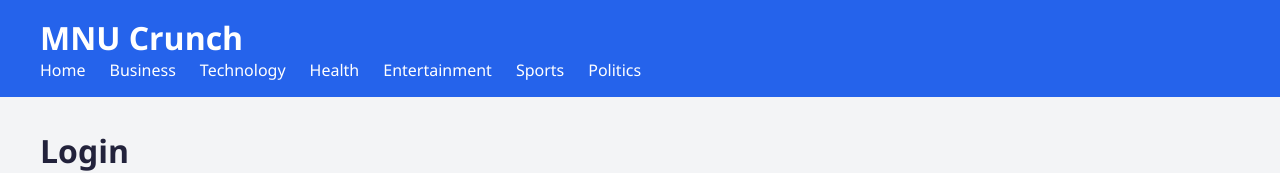
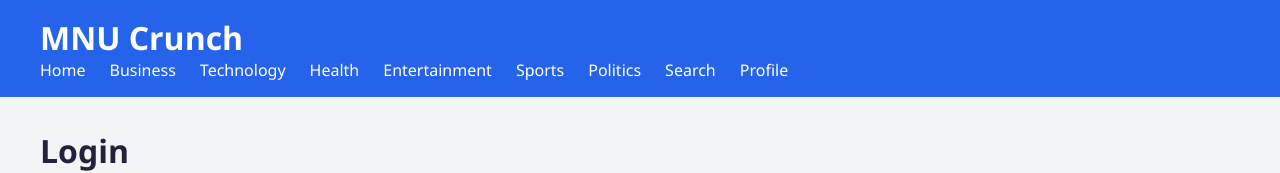
Before and after one commit to Okalmary254/mnu-tech-crunch, a React (Create React App) app: page /login in a window 1280 px wide. Shown: the top 173 px of the page. Built offline with nearby package versions, Linux system fonts and the light colour scheme.

Commit message:
worked on login and sign up logic

```diff
--- a/src/components/Navbar.jsx
+++ b/src/components/Navbar.jsx
@@ -48,6 +48,17 @@ const Navbar = () => {
               Add Post
             </Link>
           </li> */}
+          <li className="nav-item">
+            <Link to="/search" className="nav-link">
+              Search
+            </Link>
+          </li>
+            <li className="nav-item">
+            <Link to="/profile" className="nav-link">
+              Profile
+            </Link>
+          </li>
+
         </ul>
       </div>
     </nav>
--- a/src/pages/AddPost.jsx
+++ b/src/pages/AddPost.jsx
@@ -1,4 +1,6 @@
-import React, { useState } from "react";
+import React, { useState, useEffect } from "react";
+import { useNavigate } from "react-router-dom";
+
 
 const AddPost = () => {
   const [form, setForm] = useState({
@@ -7,6 +9,15 @@ const AddPost = () => {
     image: "",
     category: ""
   });
+  const navigate = useNavigate();
+
+  useEffect(() => {
+    const isAdmin = localStorage.getItem("isAdmin");
+    if (isAdmin !== "true") {
+      alert("Only admin can add posts. Please login as admin.");
+      navigate("/login");
+    }
+  }, [navigate]);
 
   const handleChange = (e) => {
     setForm({ ...form, [e.target.name]: e.target.value });
--- a/src/pages/Login.jsx
+++ b/src/pages/Login.jsx
@@ -1,13 +1,21 @@
 import React, { useState } from "react";
+import { useNavigate } from "react-router-dom";
+
 
 const Login = () => {
   const [email, setEmail] = useState("");
   const [password, setPassword] = useState("");
+  const navigate = useNavigate();
 
   const handleSubmit = (e) => {
     e.preventDefault();
-    // Handle login logic here
-    alert("Logged in!");
+    // Simple admin check (replace with real auth in production)
+    if (email === "admin@site.com" && password === "admin123") {
+      localStorage.setItem("isAdmin", "true");
+      navigate("/admin");
+    } else {
+      alert("Invalid credentials. Only admin can login.");
+    }
   };
 
   return (
```
